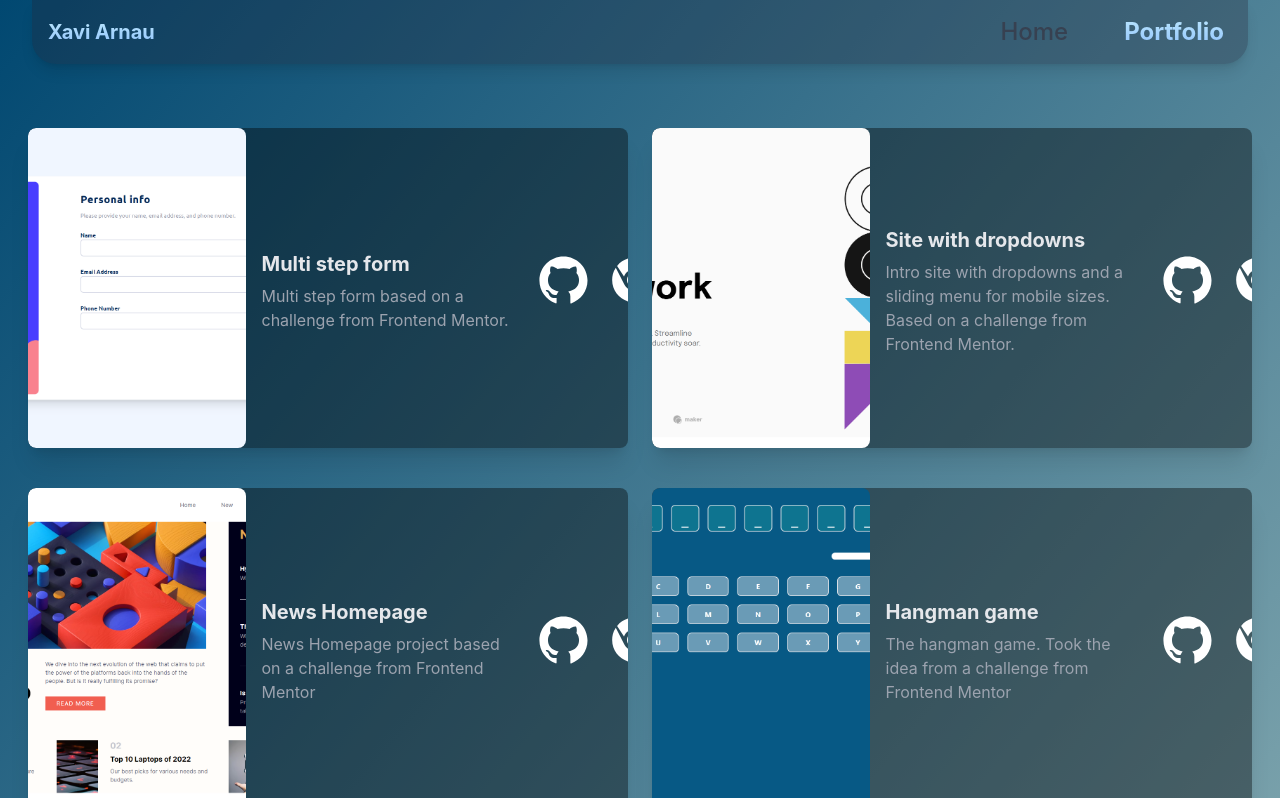
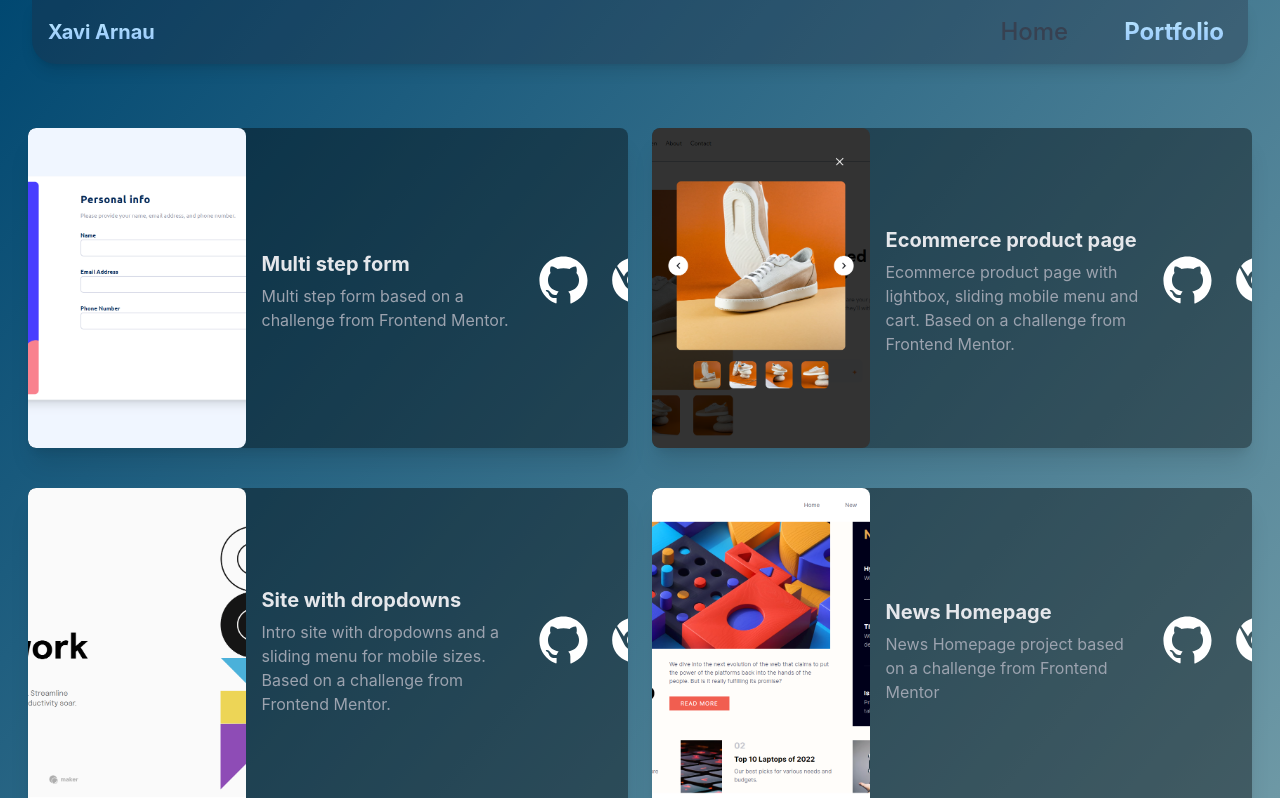
Before and after one commit to Xavi-Arnau/portfolio-tailwind-app, a React (Create React App) app: page /Portfolio in a window 1280 px wide. Shown: the top 798 px of the page. Built offline with nearby package versions, Linux system fonts and the light colour scheme.

Commit message:
added new project

```diff
--- a/src/components/Portfolio.jsx
+++ b/src/components/Portfolio.jsx
@@ -11,6 +11,7 @@ import proj9 from "../assets/Multi-step-form.png";
 import proj10 from "../assets/News-Homepage.png";
 import proj11 from "../assets/Hangman.png";
 import proj12 from "../assets/Intro-with-dropdowns.png";
+import proj13 from "../assets/Some-ecommerce.png";
 import Project from "./Project";
 
 export const Portfolio = () => {
@@ -24,6 +25,15 @@ export const Portfolio = () => {
           title={"Multi step form"}
           description={
             "Multi step form based on a challenge from Frontend Mentor."
+          }
+        />
+        <Project
+          image={proj13}
+          site={"https://some-sneakers-site.netlify.app/"}
+          github={"https://github.com/Xavi-Arnau/ecommerce-product-page-main"}
+          title={"Ecommerce product page"}
+          description={
+            "Ecommerce product page with lightbox, sliding mobile menu and cart. Based on a challenge from Frontend Mentor."
           }
         />
         <Project
```
Also changed, not shown: src/assets/Some-ecommerce.png (added).
